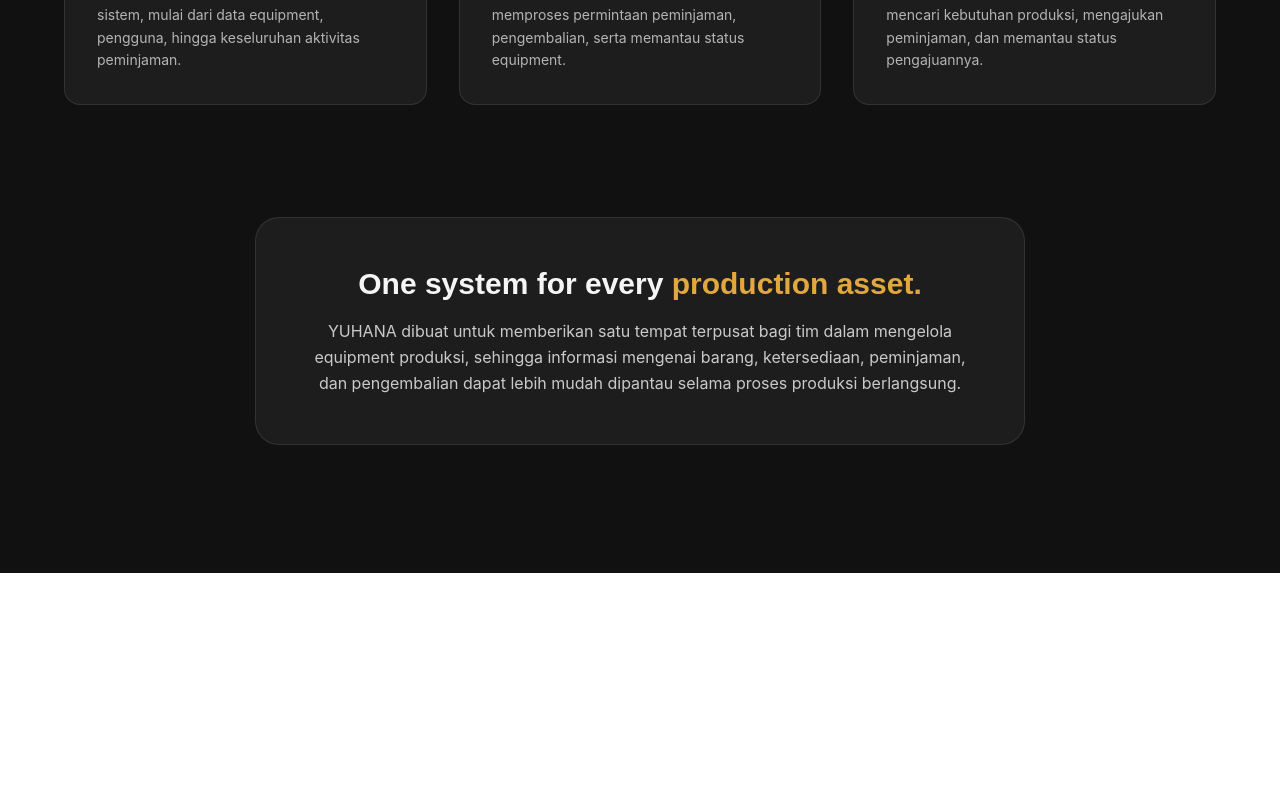
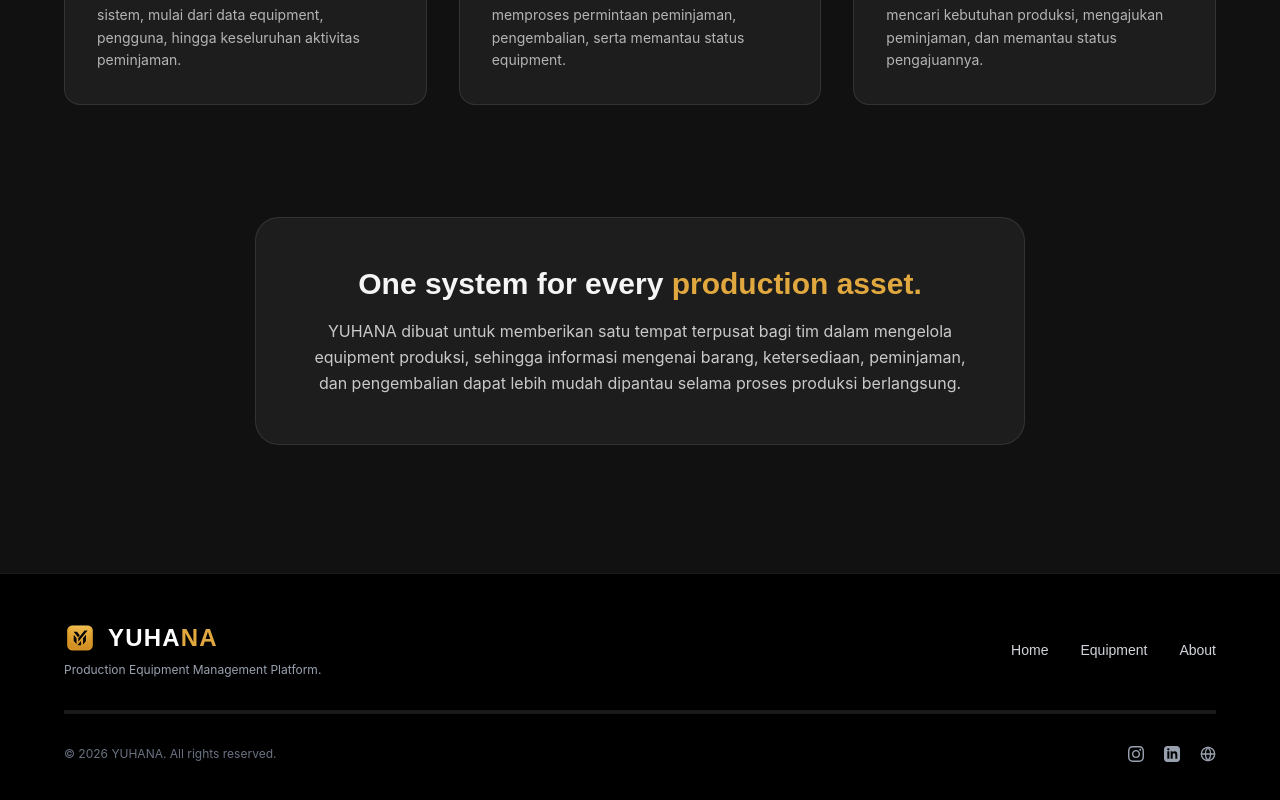
Before and after one commit to ekakurniaiioo/YUHANA---Sistem-Inventori, a React (Vite) app: page / in a window 1280 px wide. Shown: the part 3164-3964 px from the top of the page. Before the commit the page ends 3737 px from the top, so only its background shows below. Built offline with nearby package versions, Linux system fonts and the light colour scheme.

Commit message:
feat: add Footer component

```diff
--- /dev/null
+++ b/src/assets/components/Footer.jsx
@@ -0,0 +1,92 @@
+import { Globe } from "lucide-react";
+
+export function Footer() {
+  return (
+    <footer className="bg-black border-t border-white/10 py-12 px-16">
+      <div className="max-w-7xl mx-auto flex flex-col gap-8">
+        <div className="flex justify-between items-center">
+          <div className="flex flex-col gap-2">
+            <a href="#home" className="inline-flex items-center gap-3">
+              <img
+                src="./YUHANA-Logo.png"
+                alt="Logo Yuhana"
+                width={32}
+                height={32}
+                className="object-cover"
+              />
+              <span className="text-2xl font-poppins font-extrabold text-white tracking-wider">
+                YUHA<span className="text-gold">NA</span>
+              </span>
+            </a>
+            <p className="text-xs font-inter text-gray-400 max-w-sm">
+              Production Equipment Management Platform.
+            </p>
+          </div>
+
+          <ul className="flex items-center gap-8 text-sm font-poppins font-medium text-gray-300">
+            <li>
+              <a
+                href="#home"
+                className="hover:text-gold transition-colors duration-200"
+              >
+                Home
+              </a>
+            </li>
+            <li>
+              <a
+                href="#product"
+                className="hover:text-gold transition-colors duration-200"
+              >
+                Equipment
+              </a>
+            </li>
+            <li>
+              <a
+                href="#about"
+                className="hover:text-gold transition-colors duration-200"
+              >
+                About
+              </a>
+            </li>
+          </ul>
+        </div>
+
+        <div className="w-full h-1 bg-white/10" />
+
+        <div className="flex justify-between items-center text-xs font-inter text-gray-500">
+          <p>&copy; {new Date().getFullYear()} YUHANA. All rights reserved.</p>
+
+          <div className="flex items-center gap-5 text-gray-400">
+            <a
+              href="#"
+              aria-label="Instagram"
+              className="hover:text-gold transition-colors duration-200"
+            >
+              <svg className="w-4 h-4 fill-current" viewBox="0 0 24 24">
+                <path d="M12 2.163c3.204 0 3.584.012 4.85.07 3.252.148 4.771 1.691 4.919 4.919.058 1.265.069 1.645.069 4.849 0 3.205-.012 3.584-.069 4.849-.149 3.225-1.664 4.771-4.919 4.919-1.266.058-1.644.07-4.85.07-3.204 0-3.584-.012-4.849-.07-3.26-.149-4.771-1.699-4.919-4.92-.058-1.265-.07-1.644-.07-4.849 0-3.204.013-3.583.07-4.849.149-3.227 1.664-4.771 4.919-4.919 1.266-.057 1.645-.069 4.849-.069zm0-2.163c-3.259 0-3.667.014-4.947.072-4.358.2-6.78 2.618-6.98 6.98-.059 1.281-.073 1.689-.073 4.948 0 3.259.014 3.668.072 4.948.2 4.358 2.618 6.78 6.98 6.98 1.281.058 1.689.072 4.948.072 3.259 0 3.668-.014 4.948-.072 4.354-.2 6.782-2.618 6.979-6.98.059-1.28.073-1.689.073-4.948 0-3.259-.014-3.667-.072-4.947-.196-4.354-2.617-6.78-6.979-6.98-1.281-.059-1.69-.073-4.949-.073zm0 5.838c-3.403 0-6.162 2.759-6.162 6.162s2.759 6.163 6.162 6.163 6.162-2.759 6.162-6.163c0-3.403-2.759-6.162-6.162-6.162zm0 10.162c-2.209 0-4-1.79-4-4 0-2.209 1.791-4 4-4s4 1.791 4 4c0 2.21-1.791 4-4 4zm6.406-11.845c-.796 0-1.441.645-1.441 1.44s.645 1.44 1.441 1.44c.795 0 1.439-.645 1.439-1.44s-.644-1.44-1.439-1.44z" />
+              </svg>
+            </a>
+
+            <a
+              href="#"
+              aria-label="LinkedIn"
+              className="hover:text-gold transition-colors duration-200"
+            >
+              <svg className="w-4 h-4 fill-current" viewBox="0 0 24 24">
+                <path d="M19 0h-14c-2.761 0-5 2.239-5 5v14c0 2.761 2.239 5 5 5h14c2.762 0 5-2.239 5-5v-14c0-2.761-2.238-5-5-5zm-11 19h-3v-11h3v11zm-1.5-12.268c-.966 0-1.75-.79-1.75-1.764s.784-1.764 1.75-1.764 1.75.79 1.75 1.764-.783 1.764-1.75 1.764zm13.5 12.268h-3v-5.604c0-3.368-4-3.113-4 0v5.604h-3v-11h3v1.765c1.396-2.586 7-2.777 7 2.476v6.759z" />
+              </svg>
+            </a>
+
+            <a
+              href="#"
+              aria-label="Website"
+              className="hover:text-gold transition-colors duration-200"
+            >
+              <Globe size={16} />
+            </a>
+          </div>
+        </div>
+      </div>
+    </footer>
+  );
+}
--- a/src/assets/components/LandingPage.jsx
+++ b/src/assets/components/LandingPage.jsx
@@ -2,6 +2,7 @@
 import { Hero } from "./Hero";
 import { Equipment } from "./Equipment";
 import { About } from "./About";
+import { Footer } from "./Footer";
 
 export function LandingPage() {
   return (
@@ -13,8 +14,10 @@
 
       <main>
         <Equipment />
-        <About/>
+        <About />
       </main>
+
+      <Footer />
     </div>
   );
 }
```
